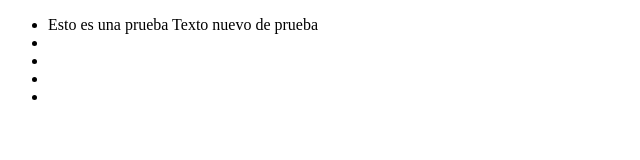
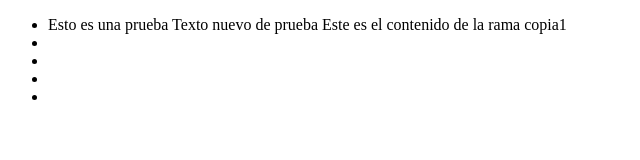
Before and after one commit to ivanfv2021/Mi-primer-repositorio-web, a plain HTML site: page index.html in a window 1280 px wide. Shown: the whole page, without its empty margins (0-640 px from the left). Drawn offline with Linux system fonts and the light colour scheme.

Commit message:
Se agrega texto al contenido de la rama copia1

```diff
--- a/index.html
+++ b/index.html
@@ -14,6 +14,7 @@
                     <li>
                         Esto es una prueba
                         Texto nuevo de prueba
+                        Este es el contenido de la rama copia1
                     </li>
                     <li></li>
                     <li></li>
```
